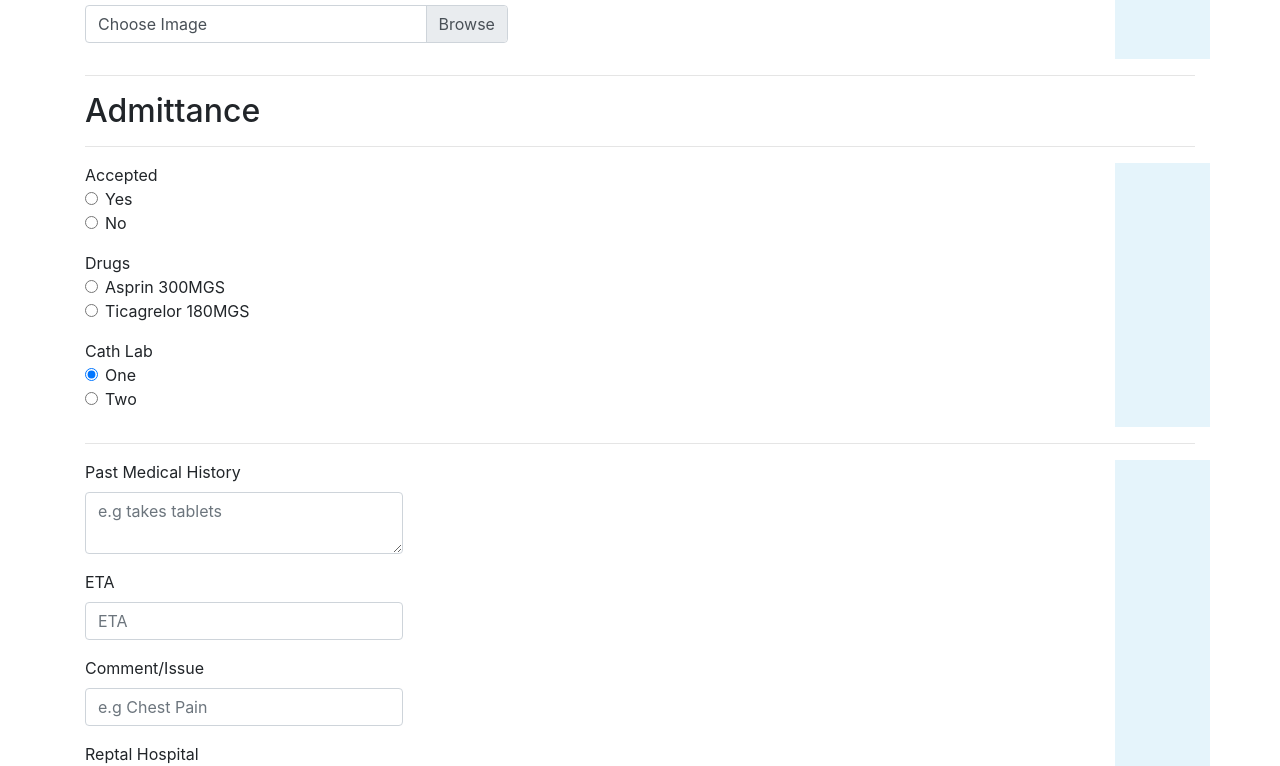
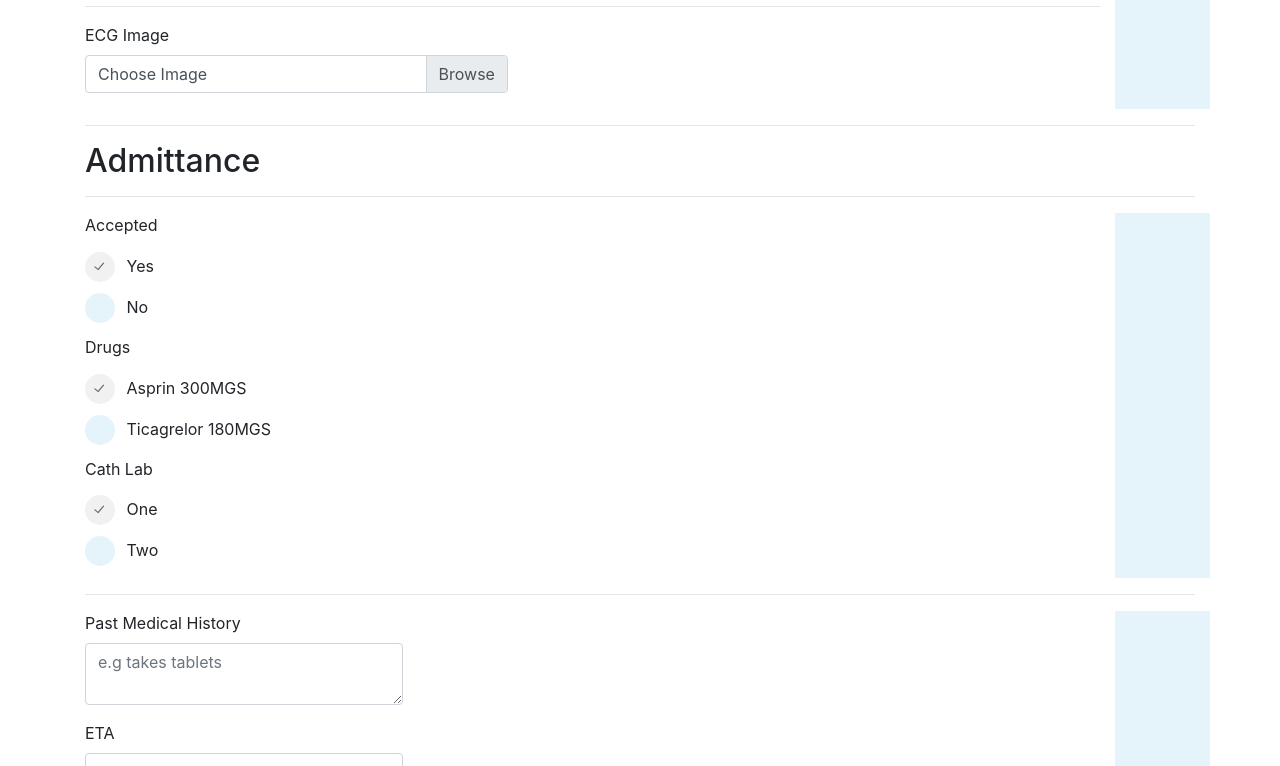
Before and after one commit to kyleboyd/aleeha, a plain HTML site: page index.html in a window 1280 px wide. Shown: the part 1820-2586 px from the top of the page. Drawn offline with nearby package versions, Linux system fonts and the light colour scheme.

Commit message:
add bullet styles

```diff
--- a/index.html
+++ b/index.html
@@ -10,6 +10,45 @@
 
         <style>
         .blue {background-color: #E5F4FB;}
+
+        .form-radio
+            {
+                 -webkit-appearance: none;
+                 -moz-appearance: none;
+                 appearance: none;
+                 display: inline-block;
+                 position: relative;
+                 background-color: #E5F4FB;
+                 color: #666;
+                 top: 10px;
+                 height: 30px;
+                 width: 30px;
+                 border: 0;
+                 border-radius: 50px;
+                 cursor: pointer;
+                 margin-right: 7px;
+                 outline: none;
+            }
+            .form-radio:checked::before
+            {
+                 position: absolute;
+                 font: 13px/1 'Open Sans', sans-serif;
+                 left: 11px;
+                 top: 7px;
+                 content: '\02143';
+                 transform: rotate(40deg);
+            }
+            .form-radio:hover
+            {
+                 background-color: #f7f7f7;
+            }
+            .form-radio:checked
+            {
+                 background-color: #f1f1f1;
+            }
+
+
+
         </style>
 
     </head>
@@ -90,19 +129,19 @@
                     <div class="form-group">
                     <label for="inputEmail4">Gender </label>
                     <div class="form-check">
-                      <input class="form-check-input" type="radio" name="exampleRadios" id="exampleRadios1" value="option1" checked>
+                      <input class="form-check-input form-radio" type="radio" name="demo" id="radio-one" value="option1" checked>
                       <label class="form-check-label" for="exampleRadios1">
                         Male
                       </label>
                     </div>
                     <div class="form-check">
-                      <input class="form-check-input" type="radio" name="exampleRadios" id="exampleRadios2" value="option2">
+                      <input class="form-check-input form-radio" type="radio" name="demo" id="radio-two" value="option2">
                       <label class="form-check-label" for="exampleRadios2">
                         Female
                       </label>
                     </div>
                     <div class="form-check">
-                      <input class="form-check-input" type="radio" name="exampleRadios" id="exampleRadios3" value="option3">
+                      <input class="form-check-input form-radio" type="radio" name="demo" id="radio-three" value="option3">
                       <label class="form-check-label" for="exampleRadios3">
                         Other
                       </label>
@@ -208,13 +247,13 @@
                 Accepted
               </label>
             <div class="form-check">
-              <input class="form-check-input" type="radio" name="exampleRadios" id="exampleRadios1" value="option1" checked>
+              <input class="form-check-input form-radio" type="radio" name="demo1" id="radio-one" value="option1" checked>
               <label class="form-check-label" for="exampleRadios1">
                 Yes
               </label>
             </div>
             <div class="form-check">
-              <input class="form-check-input" type="radio" name="exampleRadios" id="exampleRadios2" value="option2">
+              <input class="form-check-input form-radio" type="radio" name="demo1" id="radio-two" value="option2">
               <label class="form-check-label" for="exampleRadios2">
                 No
               </label>
@@ -226,13 +265,13 @@
                 Drugs
               </label>
             <div class="form-check">
-              <input class="form-check-input" type="radio" name="exampleRadios" id="exampleRadios1" value="option1" checked>
+              <input class="form-check-input form-radio" type="radio" name="demo2" id="radio-one" value="option1" checked>
               <label class="form-check-label" for="exampleRadios1">
                 Asprin 300MGS
               </label>
             </div>
             <div class="form-check">
-              <input class="form-check-input" type="radio" name="exampleRadios" id="exampleRadios2" value="option2">
+              <input class="form-check-input form-radio" type="radio" name="demo2" id="radio-two" value="option2">
               <label class="form-check-label" for="exampleRadios2">
                 Ticagrelor 180MGS
               </label>
@@ -244,13 +283,13 @@
                 Cath Lab
               </label>
             <div class="form-check">
-              <input class="form-check-input" type="radio" name="exampleRadios" id="exampleRadios1" value="option1" checked>
+              <input class="form-check-input form-radio" type="radio" name="demo3" id="radio-one" value="option1" checked>
               <label class="form-check-label" for="exampleRadios1">
                 One
               </label>
             </div>
             <div class="form-check">
-              <input class="form-check-input" type="radio" name="exampleRadios" id="exampleRadios2" value="option2">
+              <input class="form-check-input form-radio" type="radio" name="demo3" id="radio-two" value="option2">
               <label class="form-check-label" for="exampleRadios2">
                 Two
               </label>
```
